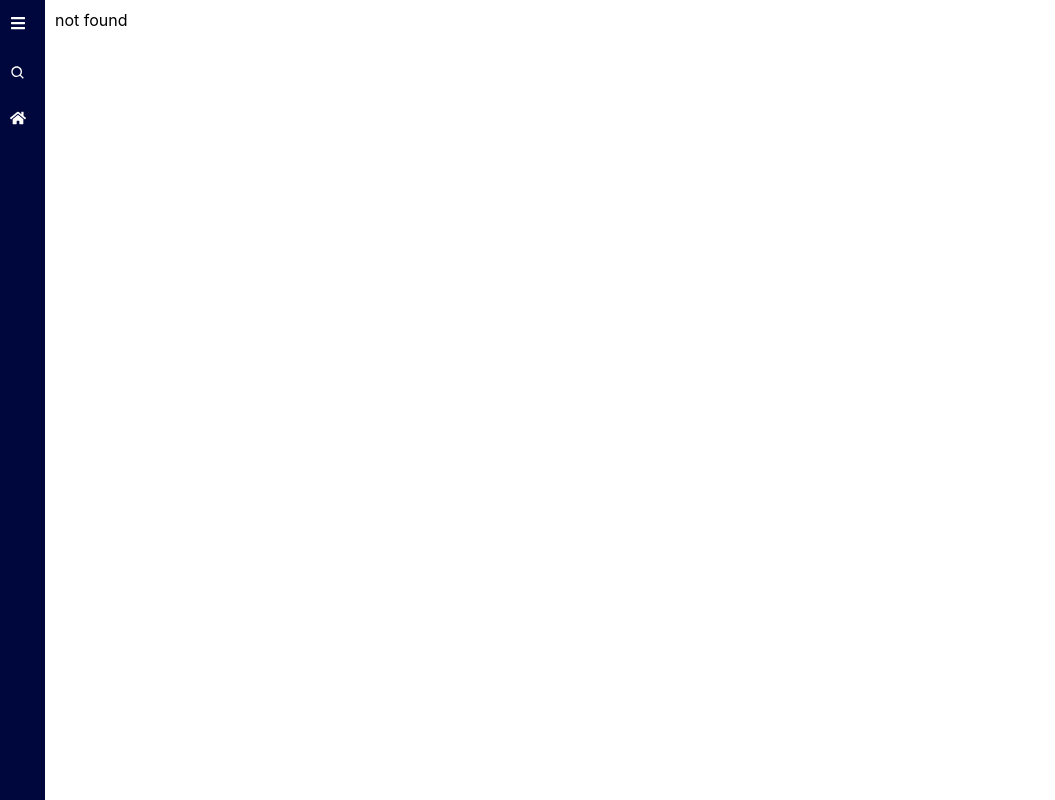
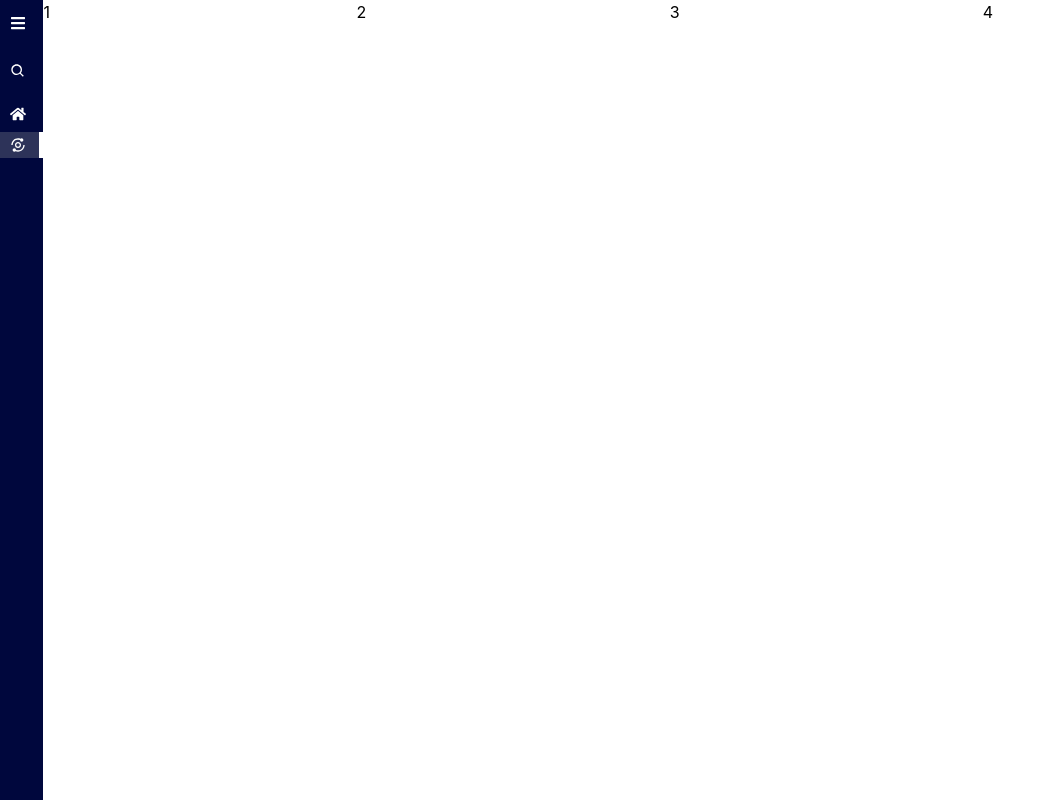
Before and after one commit to rushirrj/BlackCoffer, a React (Create React App) app in the folder client/: page /reports in a window 1280 px wide. Before the commit this address had no page. Shown: the whole page, without its empty margins (0-1055 px from the left). Built offline with nearby package versions, Linux system fonts and the light colour scheme.

Commit message:
added tailwind

```diff
--- a/client/package.json
+++ b/client/package.json
@@ -39,5 +39,8 @@
       "last 1 firefox version",
       "last 1 safari version"
     ]
+  },
+  "devDependencies": {
+    "tailwindcss": "^3.3.1"
   }
 }
--- a/client/src/App.css
+++ b/client/src/App.css
@@ -8,7 +8,7 @@
   display: flex;
 }
 main {
-  padding: 10px;
+  width: 100%;
 }
 
 .title {
--- a/client/src/App.js
+++ b/client/src/App.js
@@ -1,5 +1,6 @@
 import "./App.css";
 import SideBar from "./components/Sidebar/SideBar";
+import Reports from "./pages/Reports"
 import { BrowserRouter as Router, Route, Routes } from "react-router-dom";
 
 import Dashboard from "./pages/Dashboard";
@@ -9,7 +10,7 @@ function App() {
       <SideBar>
         <Routes>
           <Route path="/" element={<Dashboard />} />
-
+          <Route path="/reports" element={<Reports />} />
           <Route path="*" element={<> not found</>} />
         </Routes>
       </SideBar>
--- a/client/src/components/Sidebar/SideBar.jsx
+++ b/client/src/components/Sidebar/SideBar.jsx
@@ -13,6 +13,11 @@ const routes = [
     path: "/",
     name: "Dashboard",
     icon: <FaHome />,
+  },
+  {
+    path: "/reports",
+    name: "Reports",
+    icon: <BiAnalyse />,
   },
 ];
 
@@ -58,7 +63,7 @@ const SideBar = ({ children }) => {
       <div className="main-container">
         <motion.div
           animate={{
-            width: isOpen ? "200px" : "45px",
+            width: isOpen ? "250px" : "45px",
 
             transition: {
               duration: 0.5,
--- a/client/src/index.css
+++ b/client/src/index.css
@@ -1,3 +1,6 @@
+@tailwind base;
+@tailwind components;
+@tailwind utilities;
 body {
   margin: 0;
   font-family: -apple-system, BlinkMacSystemFont, "Segoe UI", "Roboto", "Oxygen",
--- /dev/null
+++ b/client/src/pages/Reports.jsx
@@ -0,0 +1,14 @@
+import React from 'react'
+
+const Reports = () => {
+  return (
+    <div className='grid grid-cols-4 gap-4'>
+      <div>1</div>
+      <div>2</div>
+      <div>3</div>
+      <div>4</div>
+    </div>
+  )
+}
+
+export default Reports
--- /dev/null
+++ b/client/tailwind.config.js
@@ -0,0 +1,10 @@
+/** @type {import('tailwindcss').Config} */
+module.exports = {
+  content: [
+    "./src/**/*.{js,jsx,ts,tsx}",
+  ],
+  theme: {
+    extend: {},
+  },
+  plugins: [],
+}
```
Also changed, not shown: 1 other file (tests, documents, lock files or other folders).
